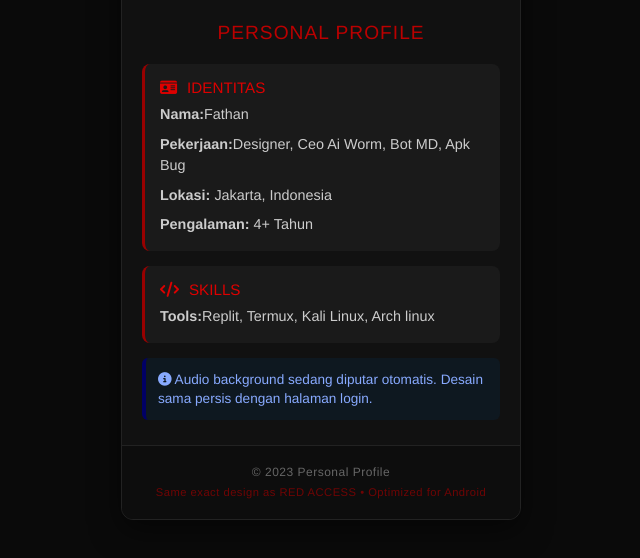
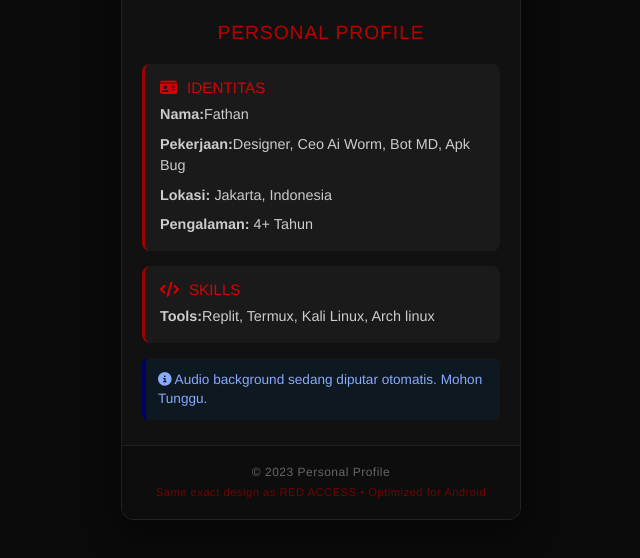
Before and after one commit to SYZdeveloper444/About-Me, a plain HTML site: page index.html in a window 1280 px wide. Shown: the part 232-790 px from the top of the page, without its empty margins (319-959 px from the left). Drawn offline with Linux system fonts and the light colour scheme.

Commit message:
Update audio background message in index.html

```diff
--- a/index.html
+++ b/index.html
@@ -252,7 +252,7 @@
 
             <div class="info-box">
                 <i class="fas fa-info-circle"></i>
-                Audio background sedang diputar otomatis. Desain sama persis dengan halaman login.
+                Audio background sedang diputar otomatis. Mohon Tunggu.
             </div>
         </div>
 
```
